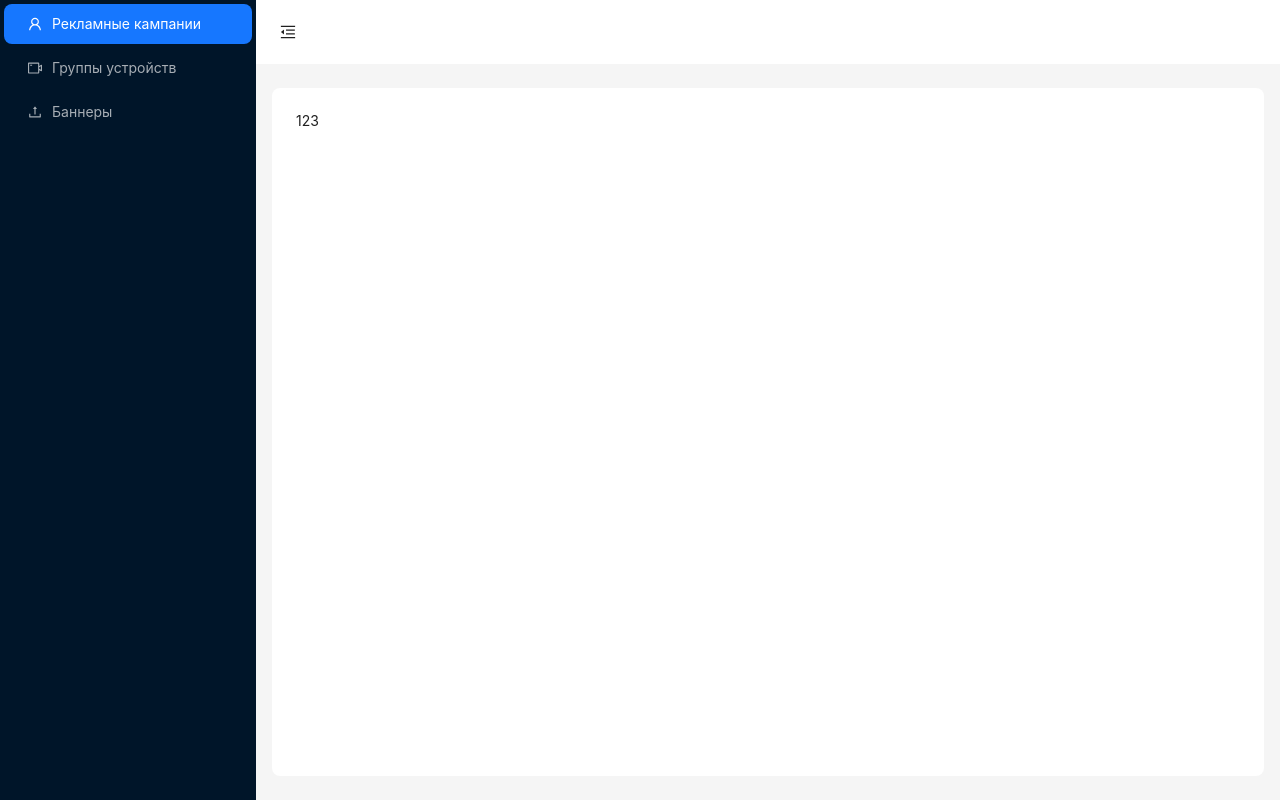
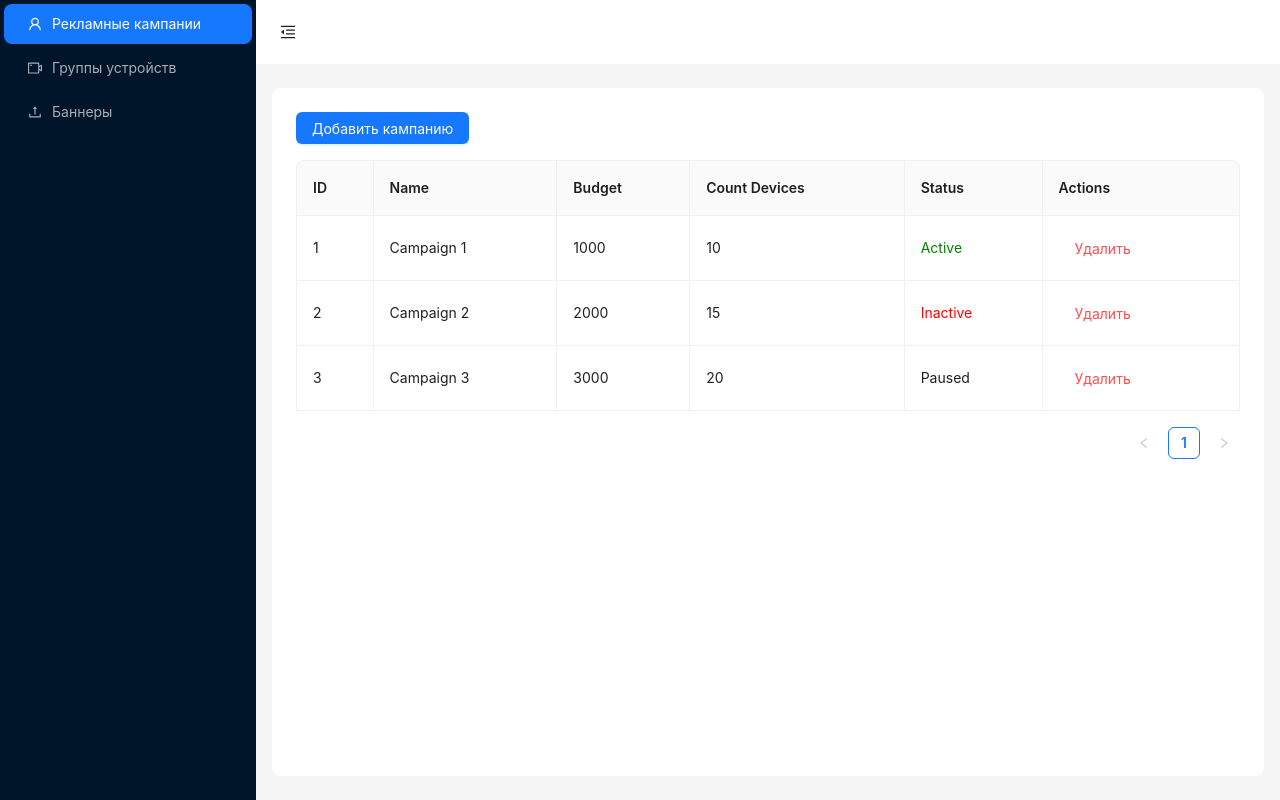
Before and after one commit to goldenchest19/uiCampaign, a React (Vite) app: page /campaigns in a window 1280 px wide. Built offline with nearby package versions, Linux system fonts and the light colour scheme.

Commit message:
add campaigns

```diff
--- a/src/pages/Campaigns.jsx
+++ b/src/pages/Campaigns.jsx
@@ -1,3 +1,114 @@
+import React, { useState } from 'react';
+import { Table, Button, Space, Popconfirm, Typography } from 'antd';
+
+const initialData = [
+    {
+        id: 1,
+        name: 'Campaign 1',
+        budget: 1000,
+        count_devices: 10,
+        status: 'Active',
+    },
+    {
+        id: 2,
+        name: 'Campaign 2',
+        budget: 2000,
+        count_devices: 15,
+        status: 'Inactive',
+    },
+    {
+        id: 3,
+        name: 'Campaign 3',
+        budget: 3000,
+        count_devices: 20,
+        status: 'Paused',
+    },
+];
+
 export default function Campaigns() {
-    return <div>123</div>
+    const [data, setData] = useState(initialData);
+
+    // Функция для удаления строки
+    const handleDelete = (id) => {
+        const updatedData = data.filter((item) => item.id !== id);
+        setData(updatedData);
+    };
+
+    // Функция для добавления новой кампании
+    const handleAdd = () => {
+        const newData = {
+            id: data.length + 1,
+            name: `Campaign ${data.length + 1}`,
+            budget: 1000 * (data.length + 1),
+            count_devices: 10 + data.length,
+            status: 'Active',
+        };
+        setData([...data, newData]);
+    };
+
+    const columns = [
+        {
+            title: 'ID',
+            dataIndex: 'id',
+            key: 'id',
+        },
+        {
+            title: 'Name',
+            dataIndex: 'name',
+            key: 'name',
+        },
+        {
+            title: 'Budget',
+            dataIndex: 'budget',
+            key: 'budget',
+        },
+        {
+            title: 'Count Devices',
+            dataIndex: 'count_devices',
+            key: 'count_devices',
+        },
+        {
+            title: 'Status',
+            dataIndex: 'status',
+            key: 'status',
+            render: (status) => (
+                <Typography.Text style={{ color: status === 'Active' ? 'green' : status === 'Inactive' ? 'red' : 'default' }}>
+                    {status}
+                </Typography.Text>
+            ),
+        },
+        {
+            title: 'Actions',
+            key: 'actions',
+            render: (_, record) => (
+                <Space size="middle">
+                    <Popconfirm
+                        title="Вы уверены, что хотите удалить эту кампанию?"
+                        onConfirm={() => handleDelete(record.id)}
+                        okText="Да"
+                        cancelText="Нет"
+                    >
+                        <Button type="link" danger>
+                            Удалить
+                        </Button>
+                    </Popconfirm>
+                </Space>
+            ),
+        },
+    ];
+
+    return (
+        <div>
+            <Button type="primary" onClick={handleAdd} style={{ marginBottom: 16 }}>
+                Добавить кампанию
+            </Button>
+            <Table
+                columns={columns}
+                dataSource={data}
+                rowKey="id"
+                pagination={{ pageSize: 5 }}
+                bordered
+            />
+        </div>
+    );
 }
```
